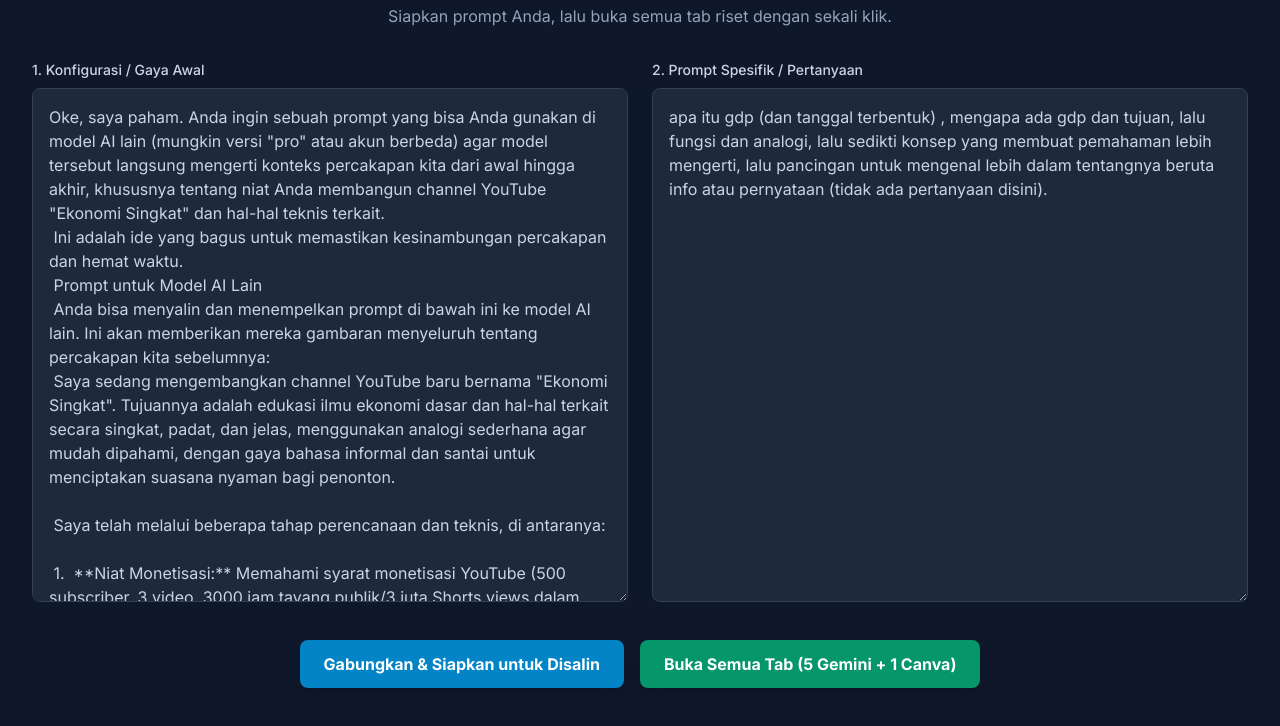
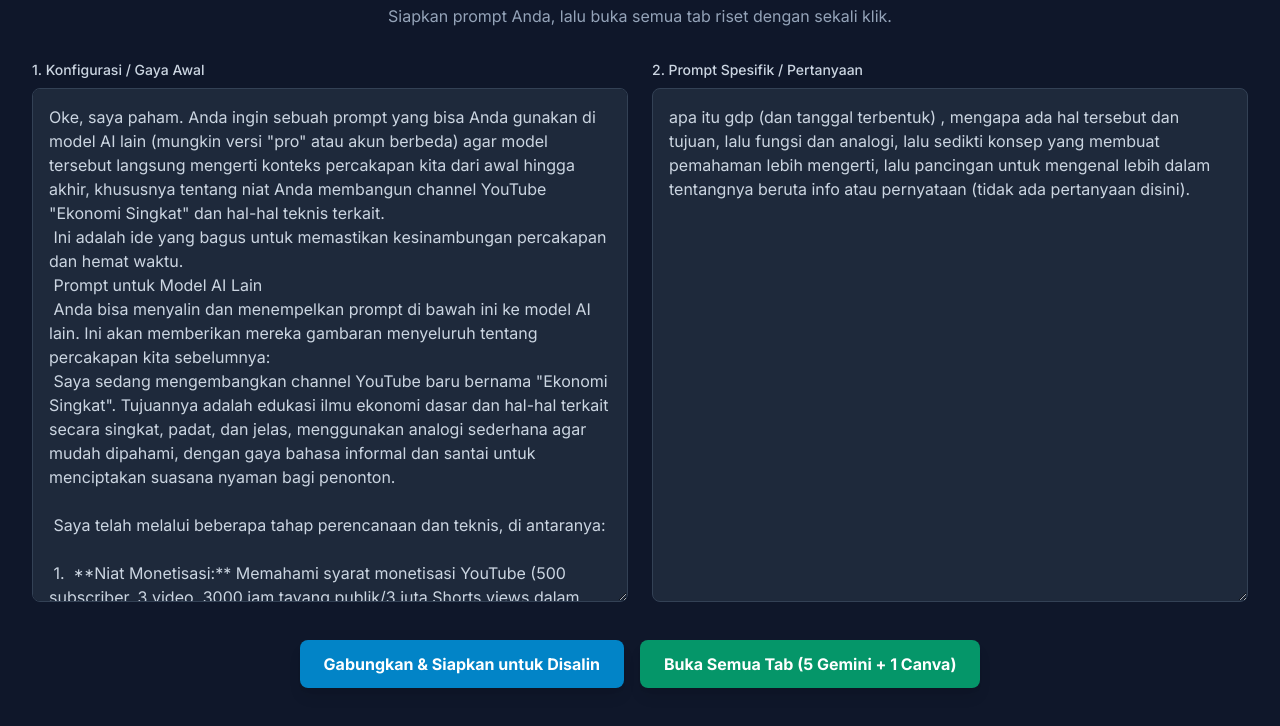
Before and after one commit to test9408/test9408.github.io, a plain HTML site: page b.html in a window 1280 px wide. Shown: the part 76-802 px from the top of the page. Drawn offline with nearby package versions, Linux system fonts and the light colour scheme.

Commit message:
Update b.html

```diff
--- a/b.html
+++ b/b.html
@@ -71,7 +71,7 @@ stylenya singkat, padat,mudah di pahami, dan juga analogi yang sempurna berdasar
             <!-- Column 2: Specific Prompt -->
             <div>
                 <label for="specific-prompt" class="block mb-2 text-sm font-medium text-slate-300">2. Prompt Spesifik / Pertanyaan</label>
-                <textarea id="specific-prompt" rows="20" class="w-full p-4 bg-slate-800 border border-slate-700 rounded-lg focus:ring-2 focus:ring-sky-500 focus:border-sky-500 transition duration-200 text-slate-300 resize-y" placeholder="Masukkan pertanyaan atau topik spesifik Anda di sini...">apa itu gdp (dan tanggal terbentuk) , mengapa ada gdp dan tujuan, lalu fungsi dan analogi, lalu sedikti konsep yang membuat pemahaman lebih mengerti, lalu pancingan untuk mengenal lebih dalam tentangnya beruta info atau pernyataan (tidak ada pertanyaan disini).</textarea>
+                <textarea id="specific-prompt" rows="20" class="w-full p-4 bg-slate-800 border border-slate-700 rounded-lg focus:ring-2 focus:ring-sky-500 focus:border-sky-500 transition duration-200 text-slate-300 resize-y" placeholder="Masukkan pertanyaan atau topik spesifik Anda di sini...">apa itu gdp (dan tanggal terbentuk) , mengapa ada hal tersebut dan tujuan, lalu fungsi dan analogi, lalu sedikti konsep yang membuat pemahaman lebih mengerti, lalu pancingan untuk mengenal lebih dalam tentangnya beruta info atau pernyataan (tidak ada pertanyaan disini).</textarea>
             </div>
         </div>
 
```
